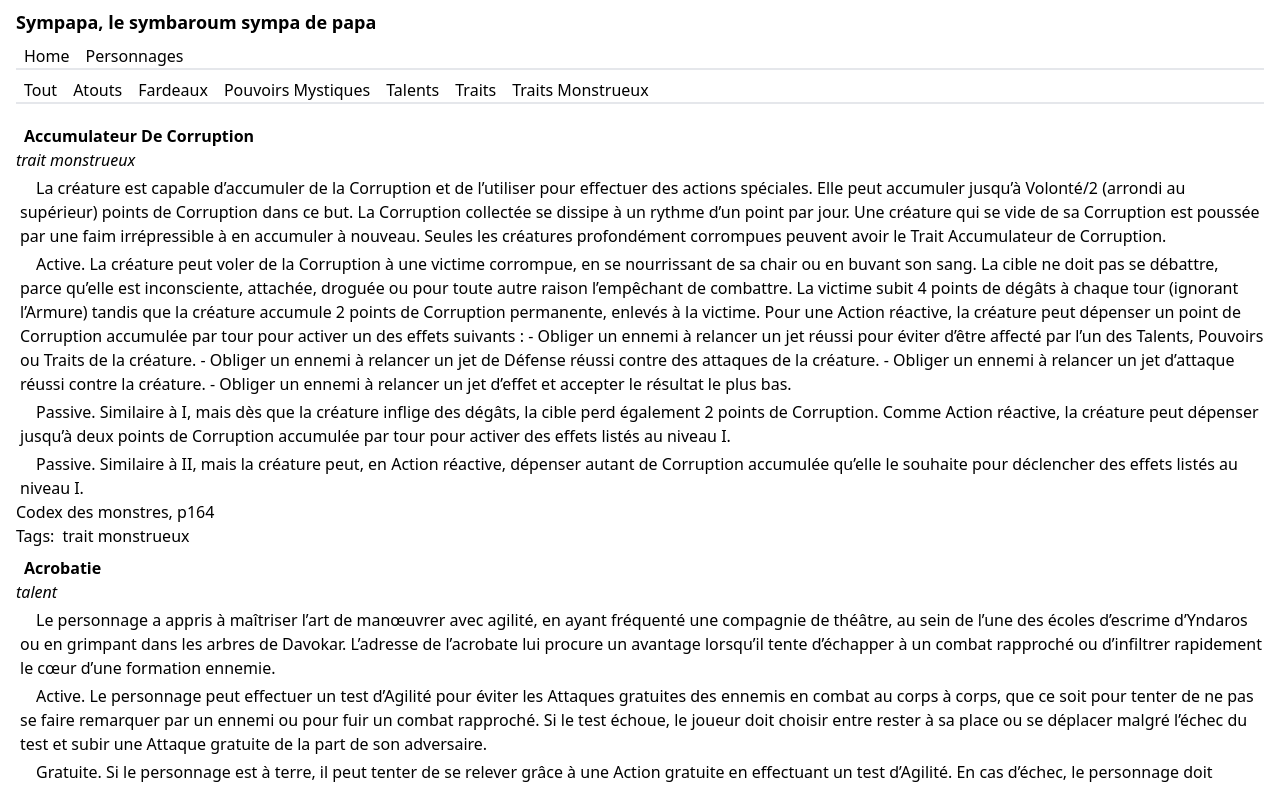
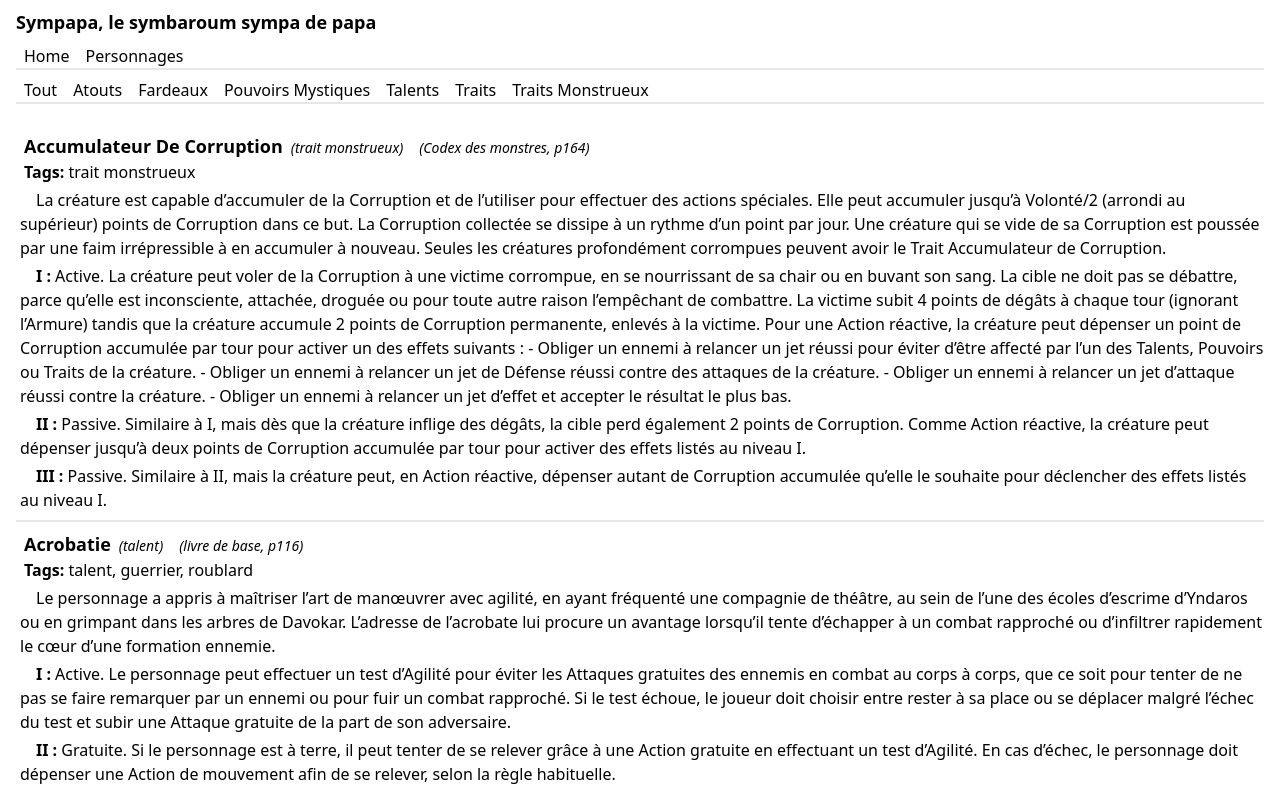
Before and after one commit to napoleonbara/sympapa, a Next.js app: page /aptitudes in a window 1280 px wide. Shown: the top 788 px of the page. Built offline with nearby package versions, Linux system fonts and the light colour scheme.

Commit message:
Styling aptitudes.

```diff
--- a/components/AptitudeCard.js
+++ b/components/AptitudeCard.js
@@ -17,7 +17,6 @@ export default function AptitudeCard({aptitude}) {
     <div key={aptitude.id} className="aptitude-card">
       <div className="name">{aptitude.name}</div>
       <div className="type">{aptitude.type}</div>
-      {formatedDescription}
       <div className="reference">{aptitude.reference}</div>
       <div  className="taglist">
         <span>Tags: </span>
@@ -25,6 +24,7 @@ export default function AptitudeCard({aptitude}) {
           <span className="tag" key={e}>{e}</span>
         )}
       </div>
+      {formatedDescription}
     </div>
   )
 }
--- a/pages/aptitudes.js
+++ b/pages/aptitudes.js
@@ -8,12 +8,10 @@ import 'tailwindcss/tailwind.css'
 
 export async function getServerSideProps({ query, req, res }) {
 
-  console.log(query)
   const data = await fetch(`http://${req.headers.host}/api/aptitudes`);
   let aptitudes = await data.json();
 
   if(query.hasOwnProperty('type')){
-    console.log("pouet")
     aptitudes = aptitudes.filter(e => e.type === query.type);
   }
 
--- a/styles/globals.css
+++ b/styles/globals.css
@@ -17,7 +17,7 @@ header {
 	@apply px-2;
 }
 
-.navigation-bar li{
+.navigation-bar li {
 	@apply flex-initial;
 	@apply mr-4
 }
@@ -33,28 +33,81 @@ header {
 }
 
 .aptitude-card {
-	@apply mt-2;
+	@apply py-2;
+	@apply w-full;
+	@apply border-b-2;
 }
 
-.aptitude-card .name{
+.aptitude-card .name {
 	@apply font-bold;
 	@apply capitalize;
 	@apply ml-2;
+	display:  inline-block;
+	@apply text-lg;
 }
 
-.aptitude-card .type{
+.aptitude-card .type {
 	@apply italic;
+	@apply text-sm;
+	display:  inline-block;
+	@apply mx-2;
 }
 
-.aptitude-card .description{
+.aptitude-card .type::before {
+	content: "(";
+}
+
+.aptitude-card .type::after {
+	content: ")";
+}
+
+.aptitude-card .reference {
+	@apply italic;
+	@apply text-sm;
+	display:  inline-block;
+	@apply mx-2;
+}
+
+.aptitude-card .reference::before {
+	content: "(";
+}
+
+.aptitude-card .reference::after {
+	content: ")";
+}
+
+.aptitude-card .description {
 	text-indent: 1em;
 	@apply ml-1;
 }
 
-.aptitude-card .description div{
+.aptitude-card .description div {
 	@apply mt-1;
 }
 
-.aptitude-card .taglist .tag{
-	@apply mx-1;
+.aptitude-card .taglist {
+	@apply ml-2;
 }
+
+.aptitude-card .taglist :nth-child(1) {
+	@apply font-bold;
+}
+
+.aptitude-card .taglist .tag:nth-child(1n+3)::before {
+	content: ", ";
+}
+
+.aptitude-card .description :nth-child(2)::before {
+	content: "I : ";
+	@apply font-bold;
+}
+
+.aptitude-card .description :nth-child(3)::before {
+	content: "II : ";
+	@apply font-bold;
+}
+
+.aptitude-card .description :nth-child(4)::before {
+	content: "III : ";
+	@apply font-bold;
+}
```
